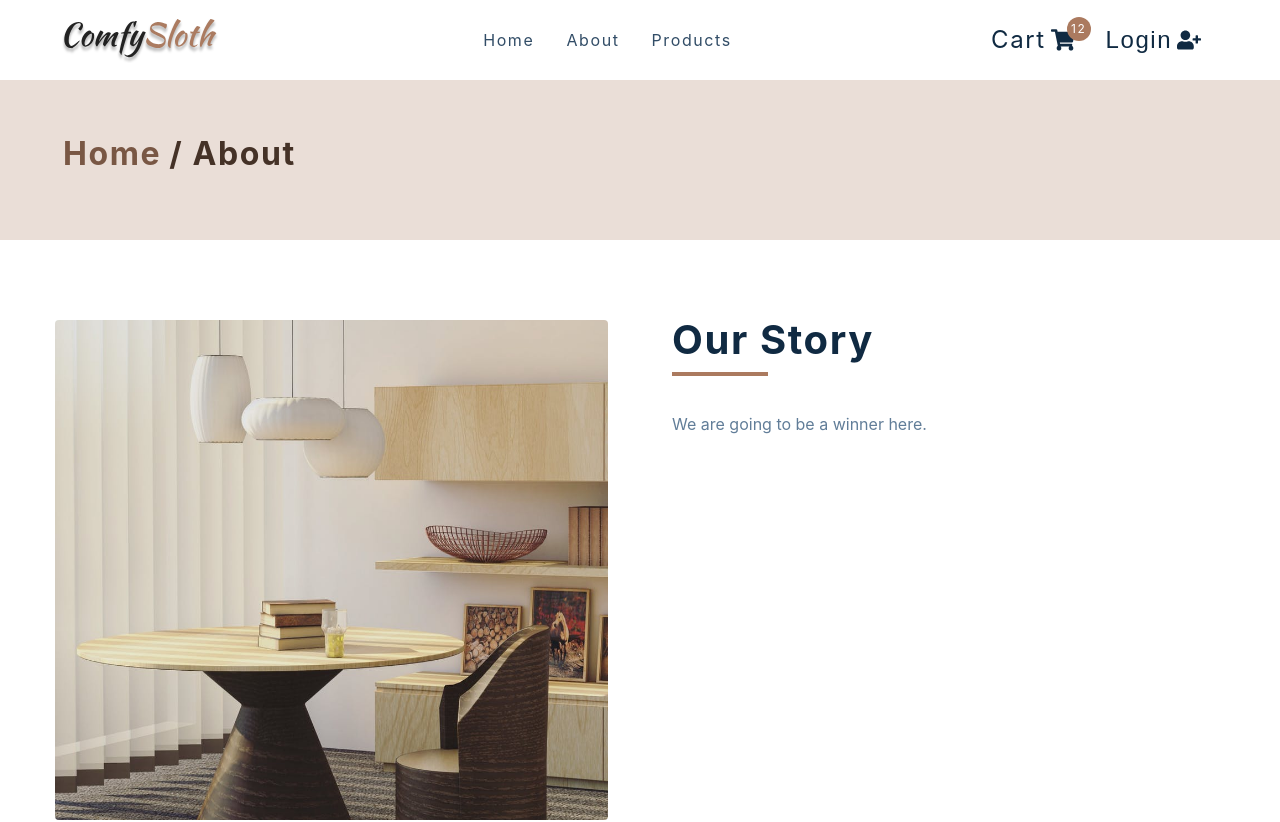
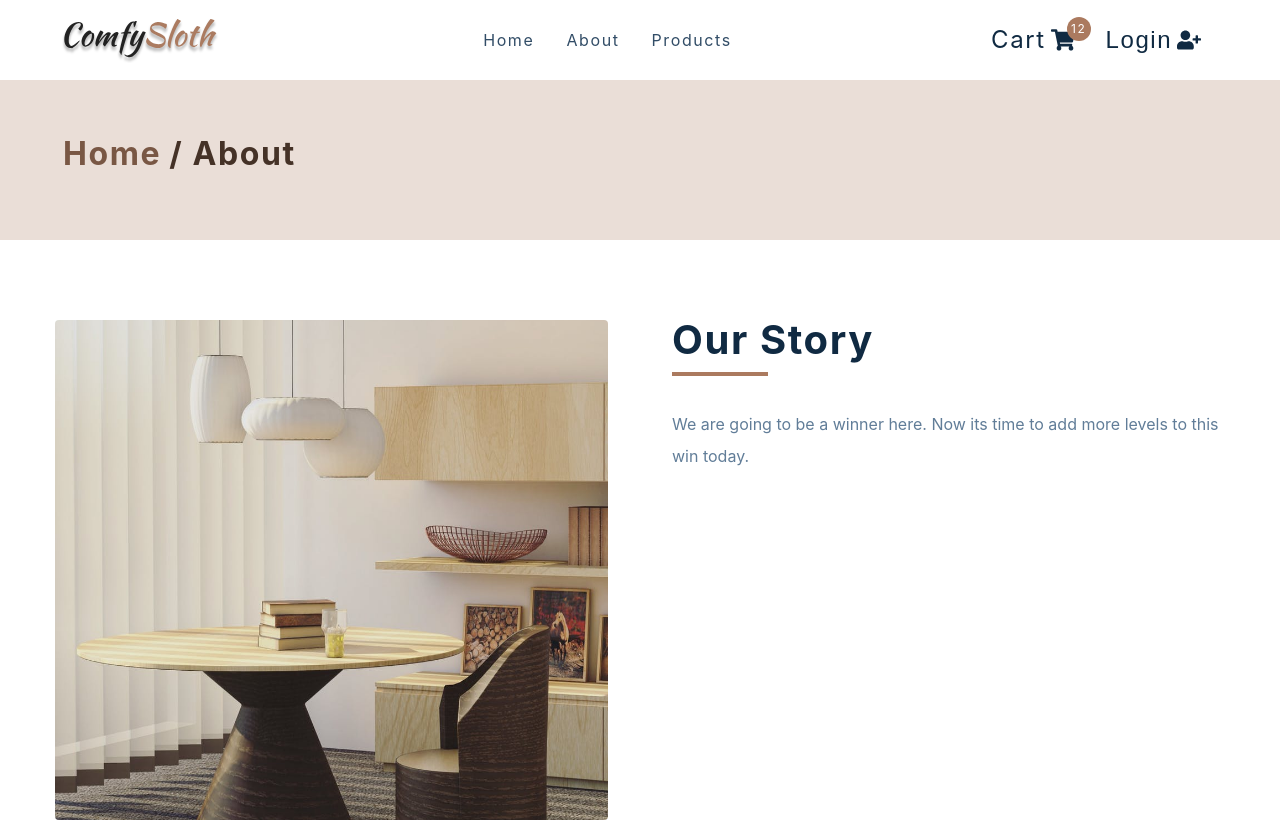
Before and after one commit to workwithraymond/Ecommerce-React, a React (Vite) app: page /about in a window 1280 px wide. Shown: the top 822 px of the page. Built offline with nearby package versions, Linux system fonts and the light colour scheme.

Commit message:
more changes

```diff
--- a/src/pages/AboutPage.jsx
+++ b/src/pages/AboutPage.jsx
@@ -15,7 +15,9 @@ const AboutPage = () => {
                     <div className='underline'></div>
                 </div>
                 <p>
-                We are going to be a winner here.
+                We are going to be a winner here.  Now its time to add more levels to this <span>
+                  win today.
+                </span>
                 </p>
             </article>
         </Wrapper>
```
